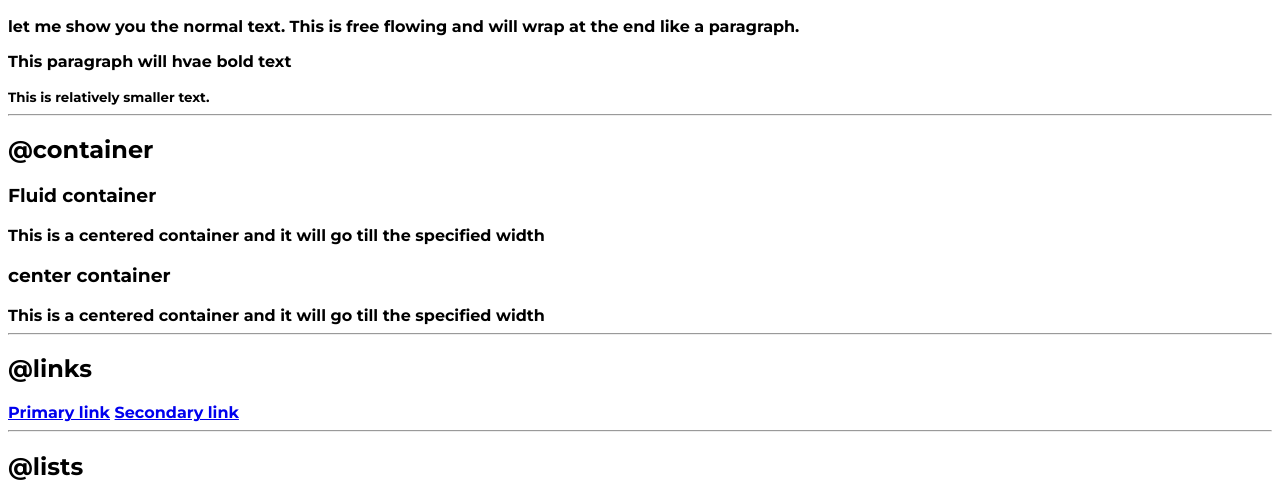
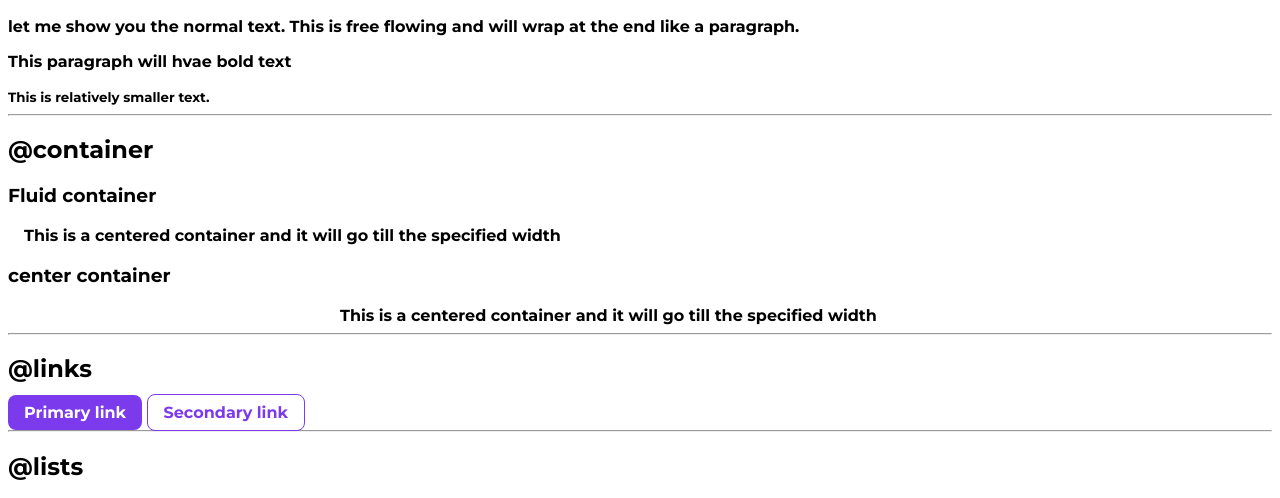
Before and after one commit to sumitra1/my-site-sumitra, a plain HTML site: page index.html in a window 1280 px wide. Shown: the part 274-772 px from the top of the page. Drawn offline with Linux system fonts and the light colour scheme.

Commit message:
link updated

```diff
--- a/index.html
+++ b/index.html
@@ -27,14 +27,14 @@
     <hr>
     <h2>@container</h2>
     <h3>Fluid container</h3>
-    <div>This is a centered container and it will go till the specified width</div>
+    <div class="container">This is a centered container and it will go till the specified width</div>
     <h3>center container</h3>
-    <div>This is a centered container and it will go till the specified width</div>
+    <div class="container container-center">This is a centered container and it will go till the specified width</div>
     <hr>
     <h2>@links</h2>
 
-    <a href="/">Primary link</a>
-    <a href="/">Secondary link</a>
+    <a class="link primary-link"href="/">Primary link</a>
+    <a class="link secondary-link" href="/">Secondary link</a>
 
     <hr>
 
--- a/styles.css
+++ b/styles.css
@@ -1,5 +1,37 @@
 @import url('https://fonts.googleapis.com/css2?family=Montserrat:wght@700&display=swap');
+
+:root{
+
+--primary-color:#7C3AED;
+}
 
 body{
     font-family: 'Montserrat', sans-serif;
 }
+/**container**/
+
+.container{
+    padding:0rem 1rem;
+}
+
+.container-center{
+   max-width:600px;
+   margin:auto;
+}
+
+/**links**/
+.link{
+    text-decoration:none;
+    padding:0.5rem 1rem;
+}
+
+.primary-link{
+    background-color:var(--primary-color);
+    border-radius:0.5rem;
+    color:white
+}
+.secondary-link{
+    color:var(--primary-color);
+    border-radius:0.5rem;
+    border:1px solid var(--primary-color);
+}
```
